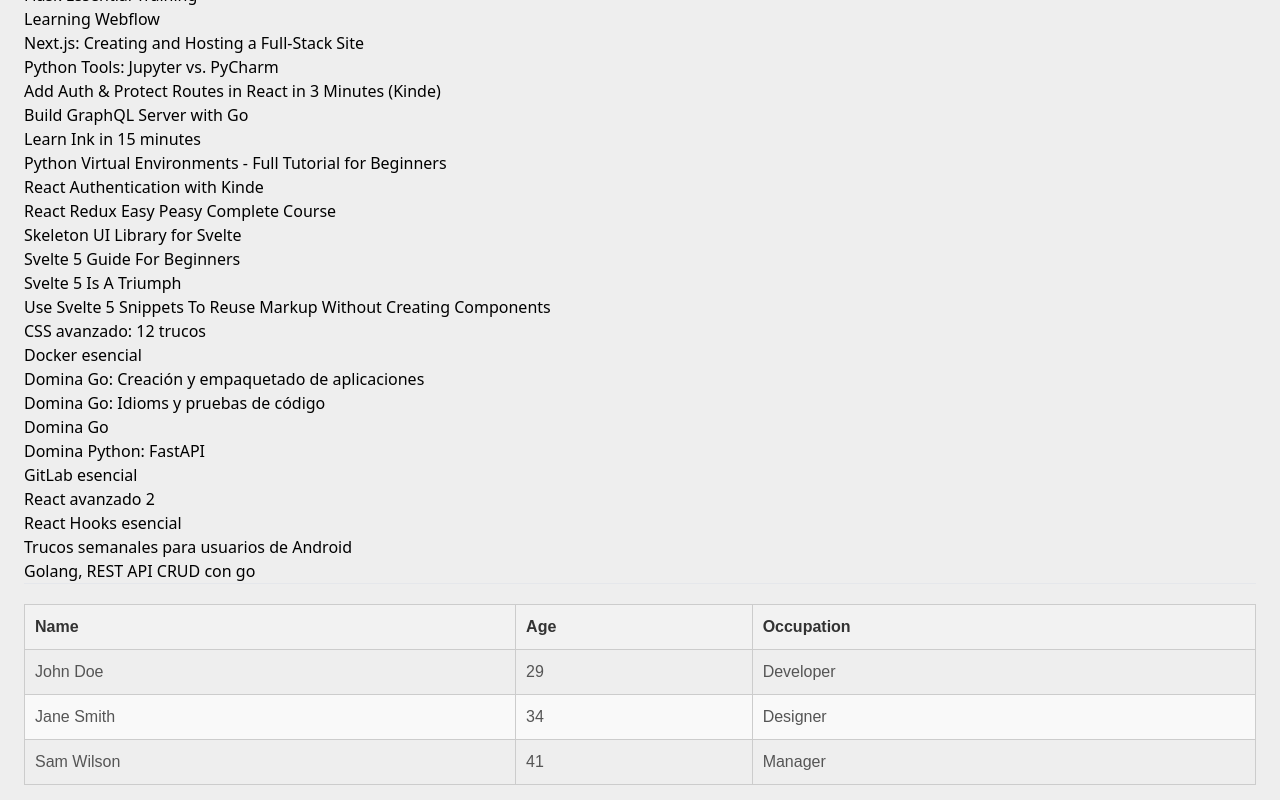
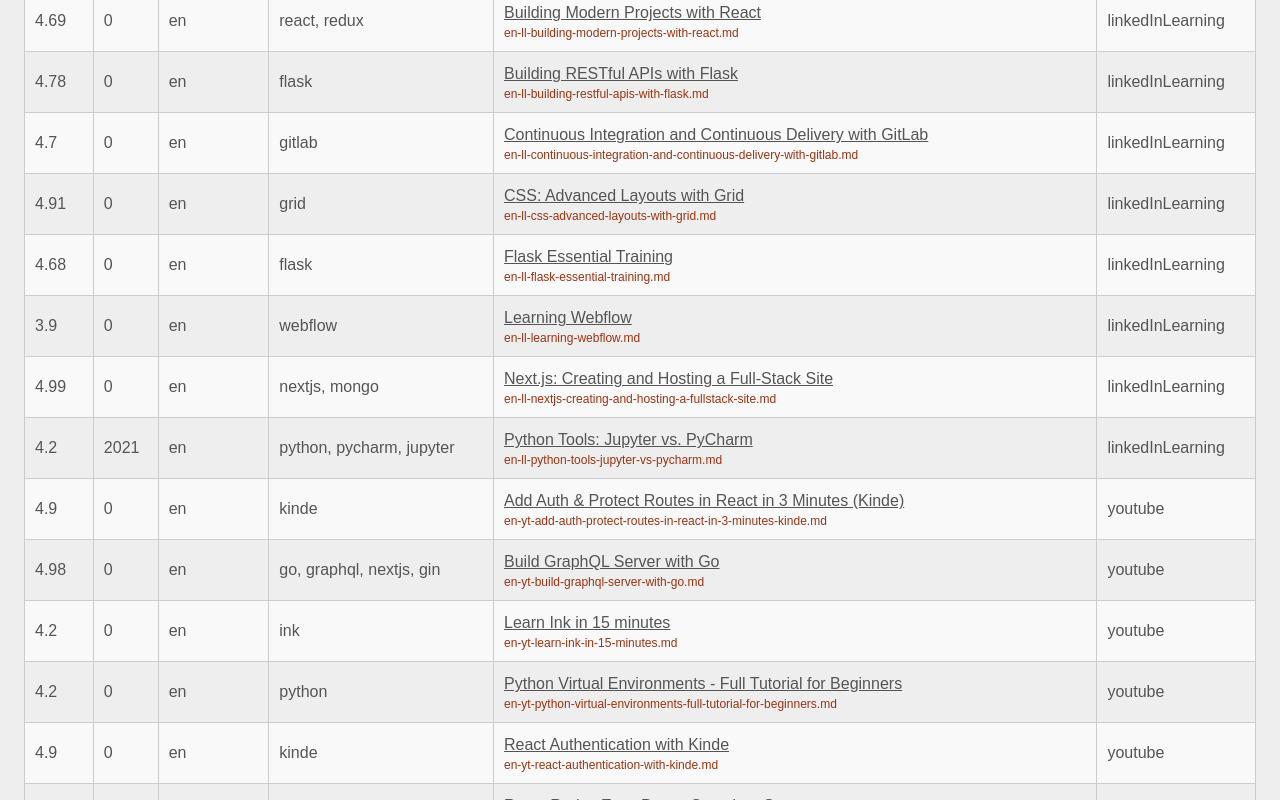
Before and after one commit to edwardtanguay/techlanglearn, a SvelteKit app: page /tutorials in a window 1280 px wide. Shown: the part 260-1060 px from the top of the page. Built offline with nearby package versions, Linux system fonts and the light colour scheme.

Commit message:
before sort

```diff
--- a/src/dataModel.ts
+++ b/src/dataModel.ts
@@ -21,5 +21,21 @@
 };
 
 export const getTutorials = (): Tutorial[] => {
-	return rawTutorials;
+	const tutorials: Tutorial[] = [];
+	for (const rawTutorial of rawTutorials) {
+		const tutorial: Tutorial = {
+			topics: rawTutorial.topics,
+			language: rawTutorial.language,
+			duration: rawTutorial.duration,
+			year: Number(rawTutorial.year),
+			rank: Number(rawTutorial.rank),
+			url: rawTutorial.url,
+			title: rawTutorial.title,
+			description: rawTutorial.description,
+			platform: rawTutorial.platform,
+			fileIdCode: rawTutorial.fileIdCode
+		};
+		tutorials.push(tutorial);
+	}
+	return tutorials;
 };
--- a/src/routes/tutorials/+page.svelte
+++ b/src/routes/tutorials/+page.svelte
@@ -10,36 +10,34 @@
 		<h1 class="main">Tutorials</h1>
 		<p>There are {store.tutorials.length} tutorials.</p>
 	</header>
-	{#each store.tutorials as tutorial}
-		<p>{tutorial.title}</p>
-	{/each}
 	<hr />
 
 	<section class="styled-table">
 		<table>
 			<thead>
 				<tr>
-					<th>Name</th>
-					<th>Age</th>
-					<th>Occupation</th>
+					<th>Rank</th>
+					<th>Year</th>
+					<th>Language</th>
+					<th>Topics</th>
+					<th>Title</th>
+					<th>Platform</th>
 				</tr>
 			</thead>
 			<tbody>
-				<tr>
-					<td>John Doe</td>
-					<td>29</td>
-					<td>Developer</td>
-				</tr>
-				<tr>
-					<td>Jane Smith</td>
-					<td>34</td>
-					<td>Designer</td>
-				</tr>
-				<tr>
-					<td>Sam Wilson</td>
-					<td>41</td>
-					<td>Manager</td>
-				</tr>
+				{#each store.tutorials as tutorial}
+					<tr>
+						<td>{tutorial.rank}</td>
+						<td>{tutorial.year}</td>
+						<td>{tutorial.language}</td>
+						<td>{tutorial.topics}</td>
+						<td>
+							<p><a class="underline" target="_blank" href={tutorial.url}>{tutorial.title}</a></p>
+							<p class="text-xs text-orange-800">{tutorial.fileIdCode}.md</p>
+						</td>
+						<td>{tutorial.platform}</td>
+					</tr>
+				{/each}
 			</tbody>
 		</table>
 	</section>
--- a/src/types.ts
+++ b/src/types.ts
@@ -20,8 +20,8 @@
 	topics: string;
 	language: string;
 	duration: string;
-	year: string;
-	rank: string;
+	year: number;
+	rank: number;
 	url: string;
 	title: string;
 	description: string;
```
